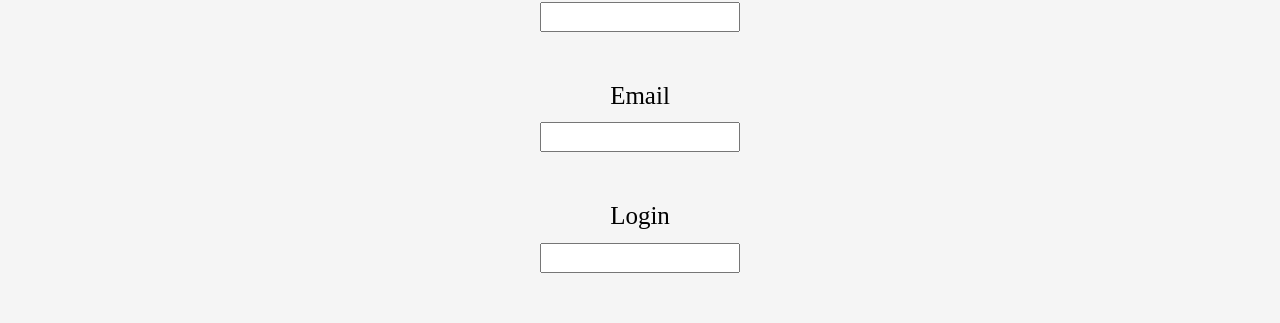
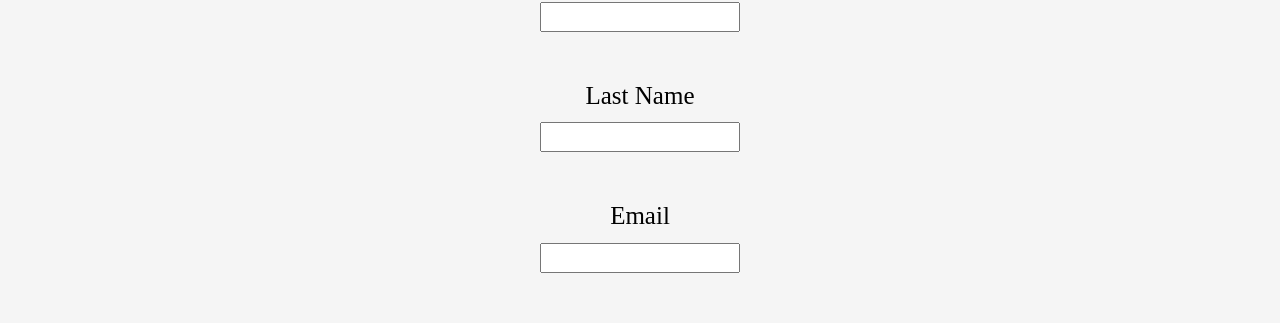
Before and after one commit to Narek2481/PictureRescueService, a React (Create React App) app in the folder client/: page /Registration in a window 1280 px wide. Shown: the part 269-592 px from the top of the page. Built offline with nearby package versions, Linux system fonts and the light colour scheme.

Commit message:
client-server

```diff
--- a/client/src/components/Registration/Registration.jsx
+++ b/client/src/components/Registration/Registration.jsx
@@ -5,7 +5,7 @@ import registration_submit from "../../action/registr";
 const Registration = () => {
   const [email, setEmail] = useState('');
   const [name, setName] = useState('');
-  const [login, setLogin] = useState('');
+  const [lastname, setLastName] = useState('');
   const [password, setPassword] = useState('');
   const [valid_err, setValid_err] = useState('');
 
@@ -35,6 +35,15 @@ const Registration = () => {
         />
         <Input_lable_component
           props={{
+            text: "Last Name",
+            name: "Last_name",
+            type: "text",
+            value: lastname,
+            setValue: setLastName
+          }}
+        />
+        <Input_lable_component
+          props={{
             text: "Email",
             name: "Email",
             type: "email",
@@ -42,15 +51,7 @@ const Registration = () => {
             setValue: setEmail
           }}
         />
-        <Input_lable_component
-          props={{
-            text: "Login",
-            name: "Login",
-            type: "login",
-            value: login,
-            setValue: setLogin
-          }}
-        />
+
         <Input_lable_component
           props={{
             text: "Password",
@@ -64,9 +65,9 @@ const Registration = () => {
           if (contains_valid_name(name) && validate_password(password)) {
             setEmail("");
             setName("");
-            setLogin("");
+            setLastName("");
             setPassword("");
-            registration_submit(name, email, login, password)
+            registration_submit(name, email, lastname, password)
               // .then(Response => console.log(Response));
           } else {
             setValid_err("Err write corect")
```
Also changed, not shown: 1 other file (tests, documents, lock files or other folders).
